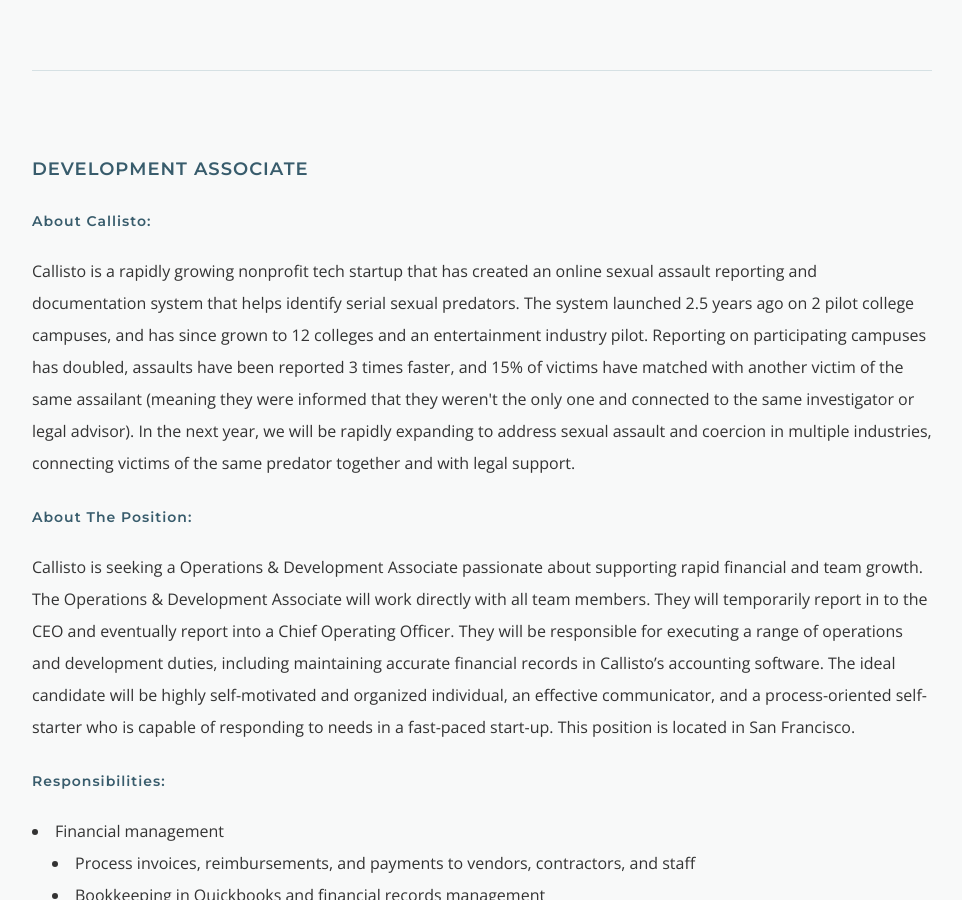
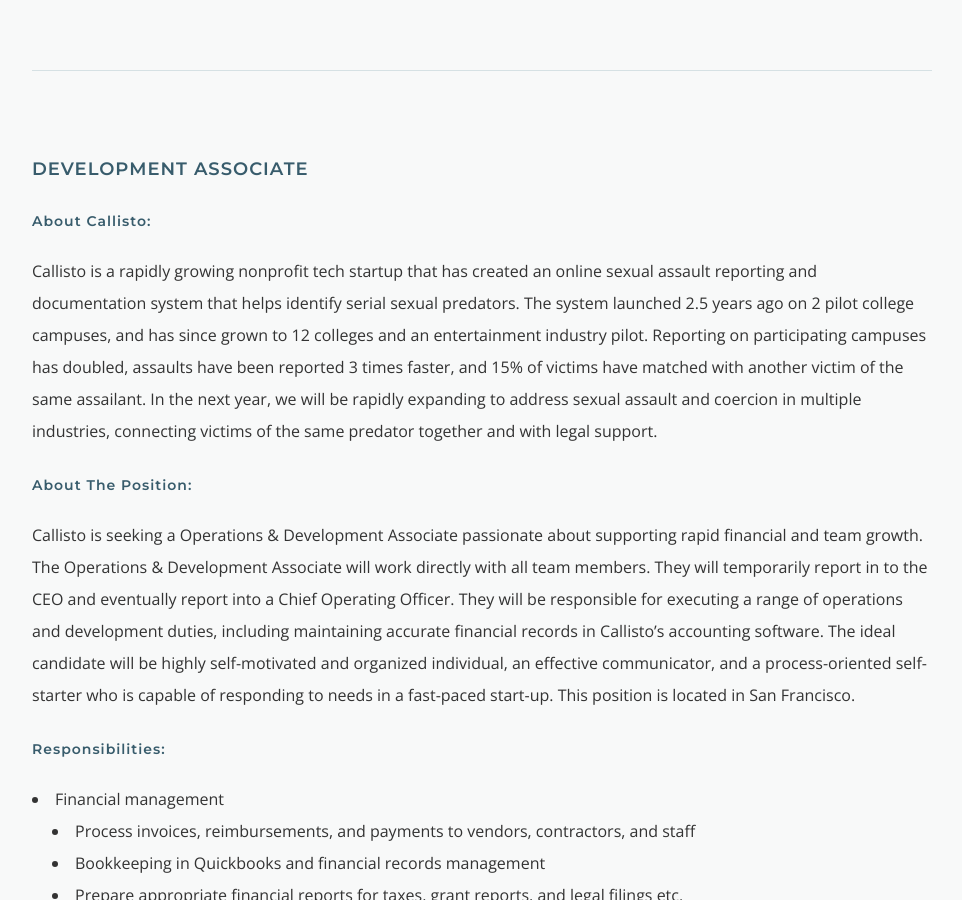
Before and after one commit to project-callisto/projectcallisto-dot-org, a Jekyll site: the page built from work-with-us.html, in a window 1280 px wide and 900 px high, scrolled down 6050 px. Shown: the whole window, without its empty margins (158-1120 px from the left). Built offline with Jekyll 4.4.1, drawn with Linux system fonts in a browser that asks for light colours.

Commit message:
dev associate job updates

```diff
--- a/work-with-us.html
+++ b/work-with-us.html
@@ -133,7 +133,7 @@
     <article id="oda">
         <h4>DEVELOPMENT ASSOCIATE</h4>
         <h5>About Callisto:</h5>
-        <p>Callisto is a rapidly growing nonprofit tech startup that has created an online sexual assault reporting and documentation system that helps identify serial sexual predators. The system launched 2.5 years ago on 2 pilot college campuses, and has since grown to 12 colleges and an entertainment industry pilot. Reporting on participating campuses has doubled, assaults have been reported 3 times faster, and 15% of victims have matched with another victim of the same assailant (meaning they were informed that they weren't the only one and connected to the same investigator or legal advisor). In the next year, we will be rapidly expanding to address sexual assault and coercion in multiple industries, connecting victims of the same predator together and with legal support.</p>
+        <p>Callisto is a rapidly growing nonprofit tech startup that has created an online sexual assault reporting and documentation system that helps identify serial sexual predators. The system launched 2.5 years ago on 2 pilot college campuses, and has since grown to 12 colleges and an entertainment industry pilot. Reporting on participating campuses has doubled, assaults have been reported 3 times faster, and 15% of victims have matched with another victim of the same assailant.  In the next year, we will be rapidly expanding to address sexual assault and coercion in multiple industries, connecting victims of the same predator together and with legal support.</p>
         <h5>About The Position:</h5>
         <p>Callisto is seeking a Operations & Development Associate passionate about supporting rapid financial and team growth. The Operations & Development Associate will work directly with all team members. They will temporarily report in to the CEO and eventually report into a Chief Operating Officer. They will be responsible for executing a range of operations and development duties, including maintaining accurate financial records in Callisto’s accounting software. The ideal candidate will be highly self-motivated and organized individual, an effective communicator, and a process-oriented self-starter who is capable of responding to needs in a fast-paced start-up. This position is located in San Francisco.</p>
         <h5>Responsibilities:</h5>
```
